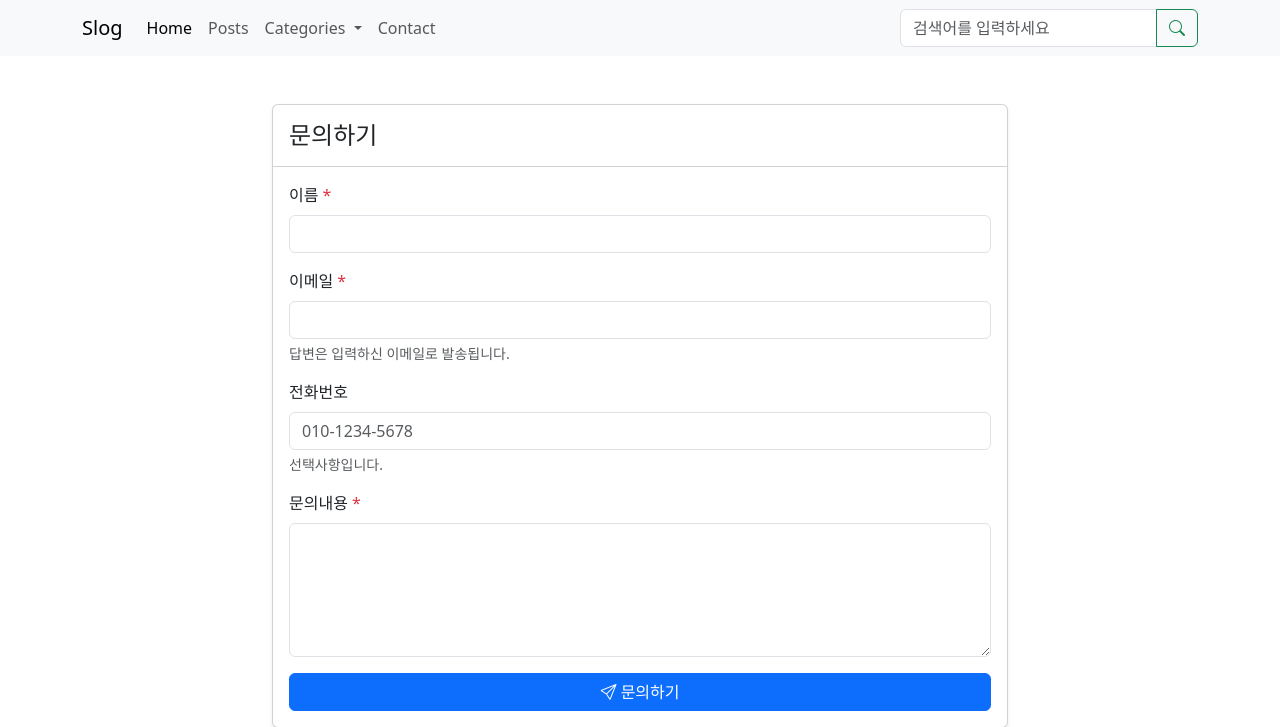
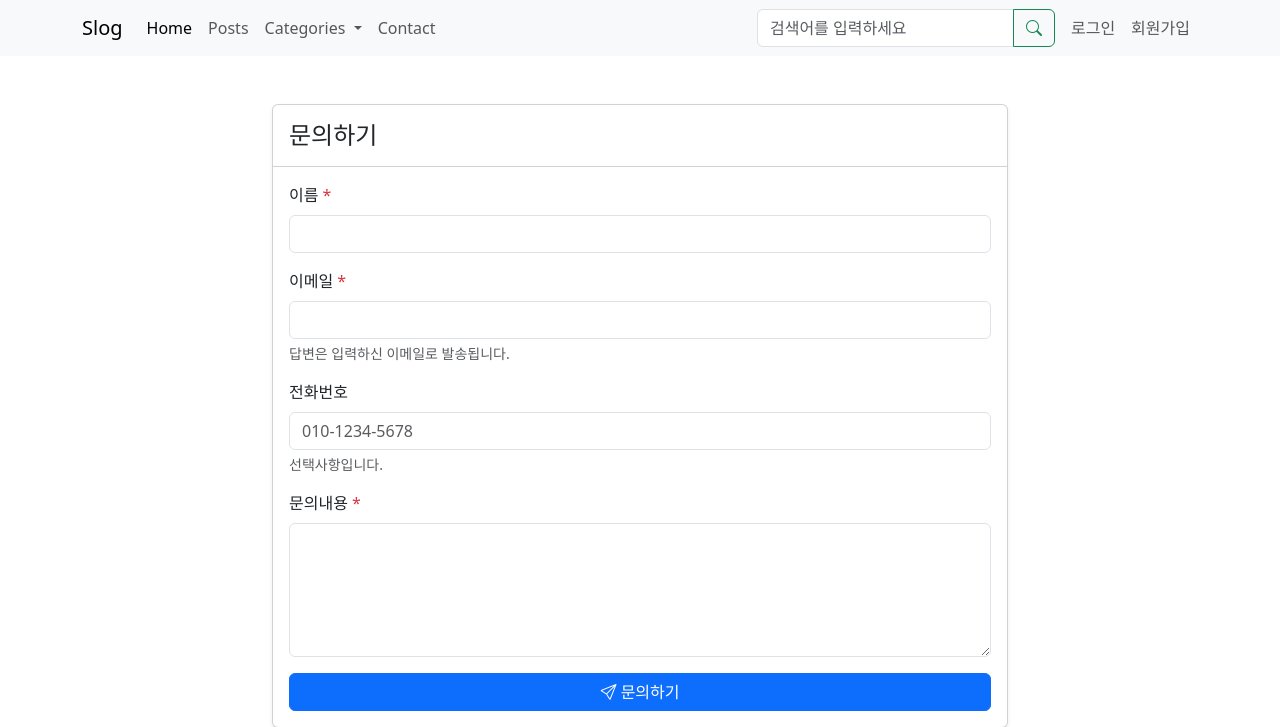
Before and after one commit to seungwon0113/djangoblog, a Django app: page /contacts/ in a window 1280 px wide. Shown: the top 727 px of the page. Run offline with Django 5.2, Linux system fonts and the light colour scheme; data that the repository does not hold is empty; some libraries are stand-ins or nearby versions.

Commit message:
base.html category or user

```diff
--- a/backend/config/settings.py
+++ b/backend/config/settings.py
@@ -95,6 +95,7 @@ TEMPLATES = [
                 "django.template.context_processors.request",
                 "django.contrib.auth.context_processors.auth",
                 "django.contrib.messages.context_processors.messages",
+                "core.context_processors.categories",
             ],
         },
     },
--- /dev/null
+++ b/backend/core/context_processors.py
@@ -0,0 +1,5 @@
+from categories.models import Category
+
+
+def categories(request):
+    return {"categories": Category.objects.all()}
--- a/backend/templates/base.html
+++ b/backend/templates/base.html
@@ -9,8 +9,6 @@
     <link href="https://cdn.jsdelivr.net/npm/bootstrap@5.3.3/dist/css/bootstrap.min.css" rel="stylesheet">
     <!-- Bootstrap Icons 추가 -->
     <link rel="stylesheet" href="https://cdn.jsdelivr.net/npm/bootstrap-icons@1.11.3/font/bootstrap-icons.min.css">
-    <!-- JavaScript -->
-    <script src="https://cdn.jsdelivr.net/npm/bootstrap@5.3.3/dist/js/bootstrap.bundle.min.js"></script>
     <!-- 마크다운 관련 라이브러리 -->
     <link rel="stylesheet" href="https://cdnjs.cloudflare.com/ajax/libs/highlight.js/11.9.0/styles/vs2015.min.css">
     <script src="https://cdnjs.cloudflare.com/ajax/libs/highlight.js/11.9.0/highlight.min.js"></script>
@@ -29,19 +27,19 @@
     <nav class="navbar navbar-expand-lg bg-body-tertiary">
         <div class="container">
             <a class="navbar-brand" href="{% url 'index' %}">Slog</a>
-            <button class="navbar-toggler" type="button" data-bs-toggle="collapse" data-bs-target="#navbarSupportedContent" aria-controls="navbarSupportedContent" aria-expanded="false" aria-label="Toggle navigation">
+            <button class="navbar-toggler" type="button" data-bs-toggle="collapse" data-bs-target="#navbarSupportedContent">
                 <span class="navbar-toggler-icon"></span>
             </button>
             <div class="collapse navbar-collapse" id="navbarSupportedContent">
                 <ul class="navbar-nav me-auto mb-2 mb-lg-0">
                     <li class="nav-item">
-                        <a class="nav-link active" aria-current="page" href="{% url 'index' %}">Home</a>
+                        <a class="nav-link active" href="{% url 'index' %}">Home</a>
                     </li>
                     <li class="nav-item">
                         <a class="nav-link" href="{% url 'posts:post_list' %}">Posts</a>
                     </li>
                     <li class="nav-item dropdown">
-                        <a class="nav-link dropdown-toggle" href="#" role="button" data-bs-toggle="dropdown" aria-expanded="false">
+                        <a class="nav-link dropdown-toggle" href="#" role="button" data-bs-toggle="dropdown">
                             Categories
                         </a>
                         <ul class="dropdown-menu">
@@ -56,7 +54,9 @@
                         <a class="nav-link" href="{% url 'contacts:contact_inquiry' %}">Contact</a>
                     </li>
                 </ul>
-                <form class="d-flex" role="search" action="{% url 'posts:post_list' %}" method="get">
+
+                <!-- 검색 폼 -->
+                <form class="d-flex me-2" role="search" action="{% url 'posts:post_list' %}" method="get">
                     <div class="input-group">
                         <input class="form-control" type="search" name="search" placeholder="검색어를 입력하세요" value="{{ search_query }}">
                         <button class="btn btn-outline-success" type="submit">
@@ -64,6 +64,35 @@
                         </button>
                     </div>
                 </form>
+
+                <!-- 로그인/로그아웃 버튼 -->
+                <div class="navbar-nav">
+                    {% if user.is_authenticated %}
+                        <li class="nav-item dropdown">
+                            <a class="nav-link dropdown-toggle" href="#" role="button" data-bs-toggle="dropdown">
+                                {{ user.nickname }}
+                            </a>
+                            <ul class="dropdown-menu dropdown-menu-end">
+                                <li><a class="dropdown-item" href="{% url 'users:user_profile' %}">프로필</a></li>
+                                <li><a class="dropdown-item" href="{% url 'posts:post_create' %}">글쓰기</a></li>
+                                <li><hr class="dropdown-divider"></li>
+                                <li>
+                                    <form action="{% url 'users:user_logout' %}" method="post" class="d-inline">
+                                        {% csrf_token %}
+                                        <button type="submit" class="dropdown-item">로그아웃</button>
+                                    </form>
+                                </li>
+                            </ul>
+                        </li>
+                    {% else %}
+                        <li class="nav-item">
+                            <a class="nav-link" href="{% url 'users:user_login' %}">로그인</a>
+                        </li>
+                        <li class="nav-item">
+                            <a class="nav-link" href="{% url 'users:user_signup' %}">회원가입</a>
+                        </li>
+                    {% endif %}
+                </div>
             </div>
         </div>
     </nav>
@@ -102,8 +131,8 @@
     });
     </script>
 
-    <!-- Bootstrap JS -->
-    <script src="https://cdn.jsdelivr.net/npm/bootstrap@5.3.0/dist/js/bootstrap.bundle.min.js"></script>
+    <!-- Bootstrap JS를 body 끝에 한 번만 로드 -->
+    <script src="https://cdn.jsdelivr.net/npm/bootstrap@5.3.3/dist/js/bootstrap.bundle.min.js"></script>
 
     {% block scripts %}{% endblock %}
 </body>
```
Also changed, not shown: backend/posts/services.py (line endings or trailing spaces).
